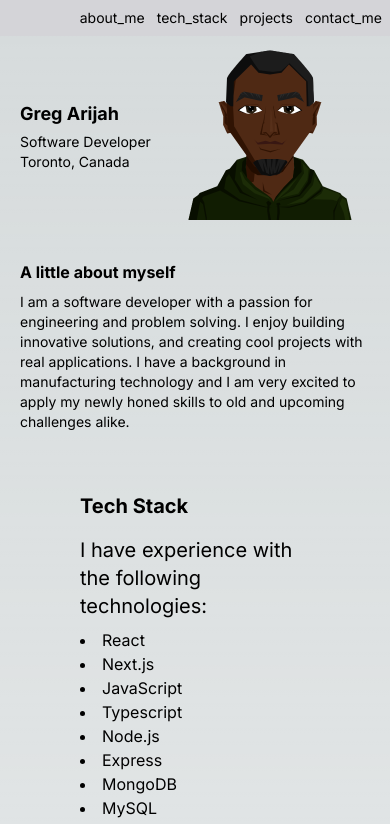
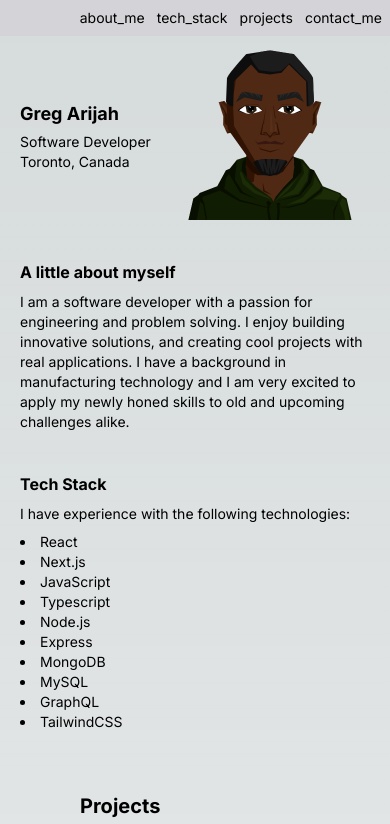
Before and after one commit to gregArijah/portfolio, a Next.js app: page / in a window 390 px wide. Shown: the top 824 px of the page. Built offline with nearby package versions, Linux system fonts and the light colour scheme.

Commit message:
edit techstack for mobile

```diff
--- a/app/components/TechStack.tsx
+++ b/app/components/TechStack.tsx
@@ -3,11 +3,10 @@ export default function TechStack() {
 
 
     return (
-        <main className="flex justify-between p-10 pl-20 pr-20" id="tech">
-            <div className="space-y-2">
-                <p className="text-xl font-bold pb-2">Tech Stack</p>
-                <p className="text-xl">I have experience with the following technologies:</p>
-                <ul className="list-disc list-inside">
+        <main className="flex flex-col justify-between p-5 space-y-2" id="tech">
+                <p className="text-md font-bold">Tech Stack</p>
+                <p className="text-sm">I have experience with the following technologies:</p>
+                <ul className="list-disc list-inside text-sm">
                     <li>React</li>
                     <li>Next.js</li>
                     <li>JavaScript</li>
@@ -19,8 +18,6 @@ export default function TechStack() {
                     <li>GraphQL</li>
                     <li>TailwindCSS</li>
                 </ul>
-            </div>
-
         </main>
     )
 }
```
